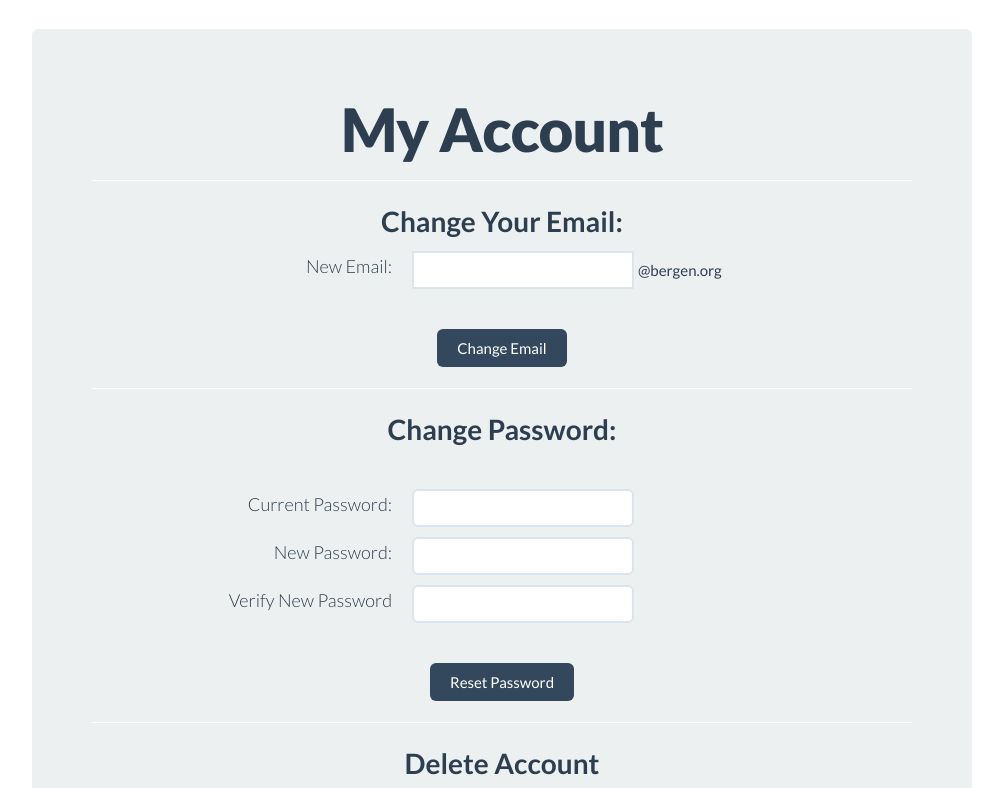
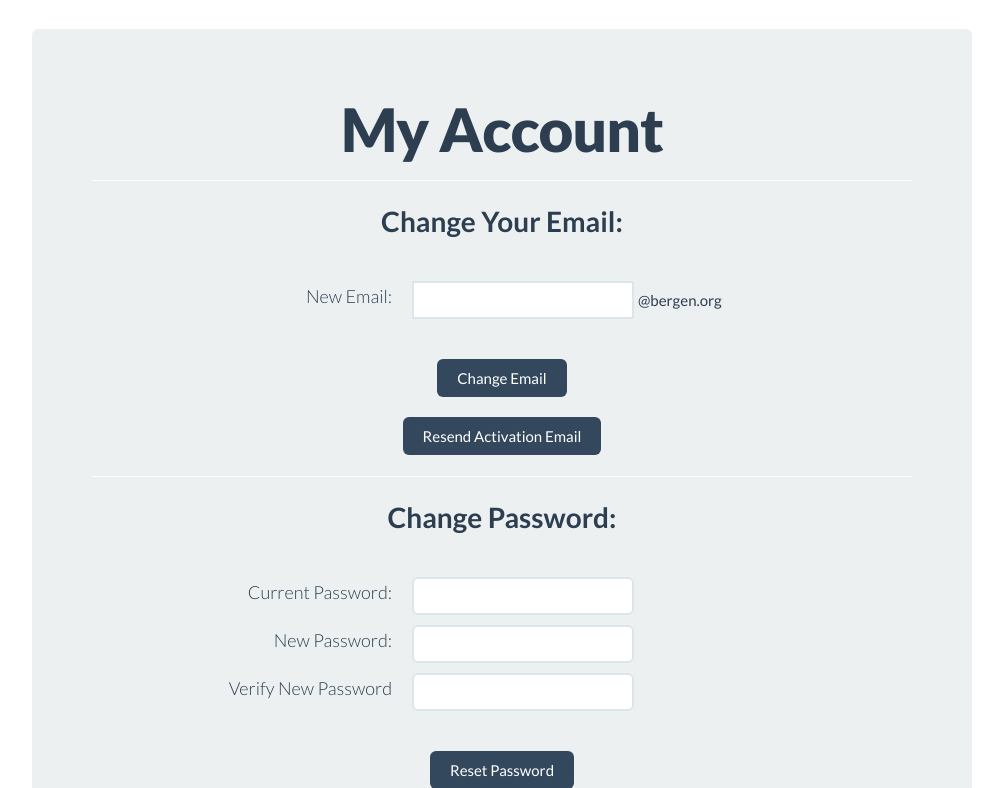
Before and after one commit to jzone3/ClassMatch, a Python web app: template templates/account.html in a window 1280 px wide. Shown: the part 51-839 px from the top of the page, without its empty margins (138-1141 px from the left). Run offline with Jinja, Linux system fonts and the light colour scheme; the template is opened without the code that fills it, so the values that code supplies are empty; some libraries are stand-ins or nearby versions.

Commit message:
fix verification bug

```diff
--- a/templates/account.html
+++ b/templates/account.html
@@ -10,8 +10,8 @@
 		<button type="button" class="close" data-dismiss="alert">&times;</button>
 		Your email was successfully changed!
 	</div>
+	{% endif %}
 	<br/>
-	{% endif %}
 	<form method="post">
 		<input type="hidden" name="formname" value="change_email">
 		<div class="row">
@@ -28,6 +28,15 @@
 		<br/>
 		<input type="submit" class="btn btn-primary" value="Change Email"></a>
 	</form>
+	{% if not verified %}
+		<form method="post"><input type="hidden" name="formname" value="resend"><input type="submit" class="btn btn-primary" value="Resend Activation Email"></form>
+		{% if sent %}
+			<div class="alert alert-success" style="width:400px;margin-left:auto;margin-right:auto;">
+				<button type="button" class="close" data-dismiss="alert">&times;</button>
+				Another verification email has been sent!
+			</div>
+		{% endif %}
+	{% endif %}
 	<hr/>
 	<h3>Change Password:</h3><br/>
 	{% if password_success %}
--- a/utils.py
+++ b/utils.py
@@ -66,8 +66,9 @@ def get_user(email, cached = True):
 
 		return user
 
-def get_name(email, cached=True):
-	return get_user(email, cached).name
+def get_name(email):
+	'''Gets name from db from email'''
+	return get_user(email, False).name
 
 def check_login(email, password):
 	"""Checks if login info is correct
```
Also changed, not shown: main.py (+14 -0 lines), 2 other files.
